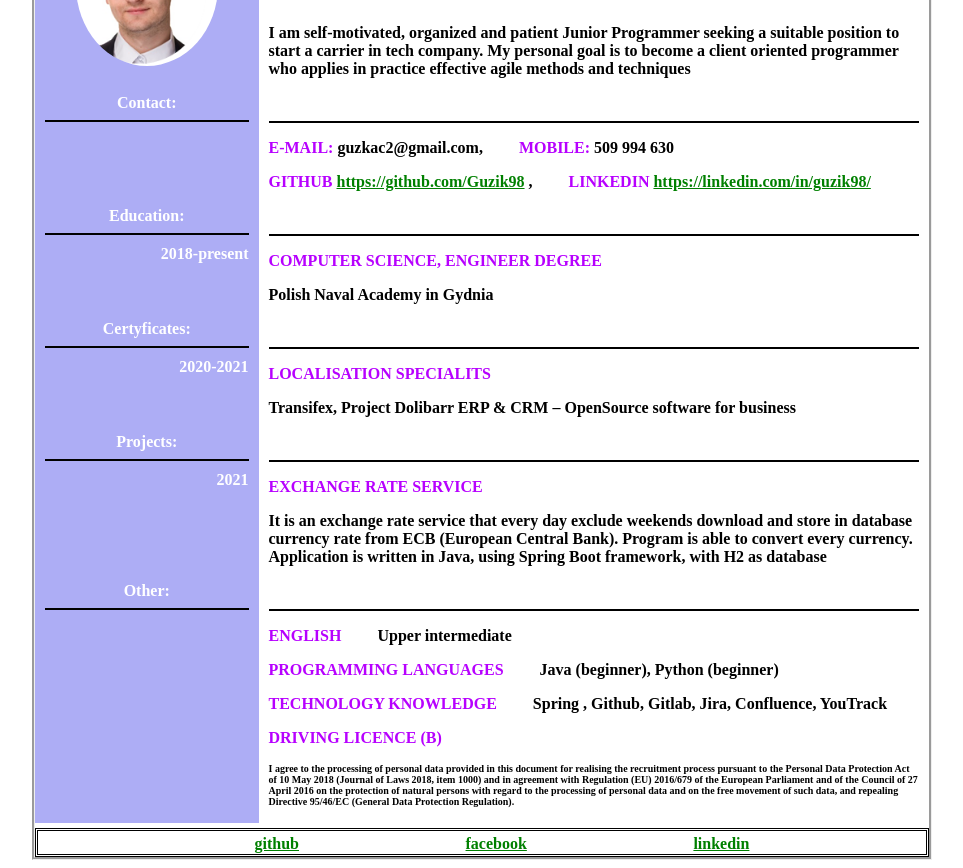
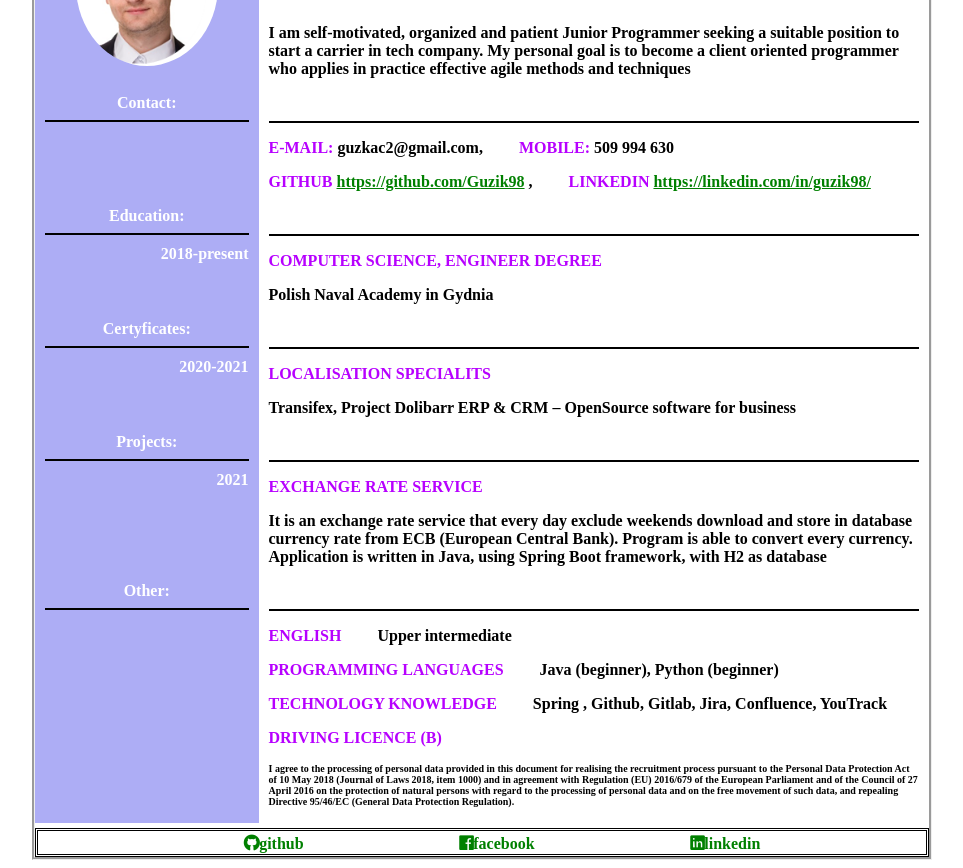
Before and after one commit to Guzik98/GuzikAcademy, a plain HTML site: page index.html in a window 1280 px wide. Shown: the part 186-1054 px from the top of the page, without its empty margins (158-1121 px from the left). Drawn offline with Linux system fonts and the light colour scheme.

Commit message:
fast mistake

```diff
--- a/index.html
+++ b/index.html
@@ -147,19 +147,19 @@
             <ul>
                 <li id="github">
                     <a href="https://github.com/Guzik98">
-                        <span id="fab fa-github">github</span>
+                        <span class="fab fa-github">github</span>
                     </a>
                 </li>
 
                 <li id="facebook">
                     <a href="https://www.facebook.com/kacper.guzik.3/">
-                        <span id="fab fa-facebook">facebook</span>
+                        <span class="fab fa-facebook">facebook</span>
                     </a>
                 </li>
 
                 <li id="linkedin">
                     <a href="https://www.linkedin.com/in/guzik98/">
-                        <span id="fab fa-linkedin">linkedin</span>
+                        <span class="fab fa-linkedin">linkedin</span>
                     </a>
                 </li>
             </ul>
```
